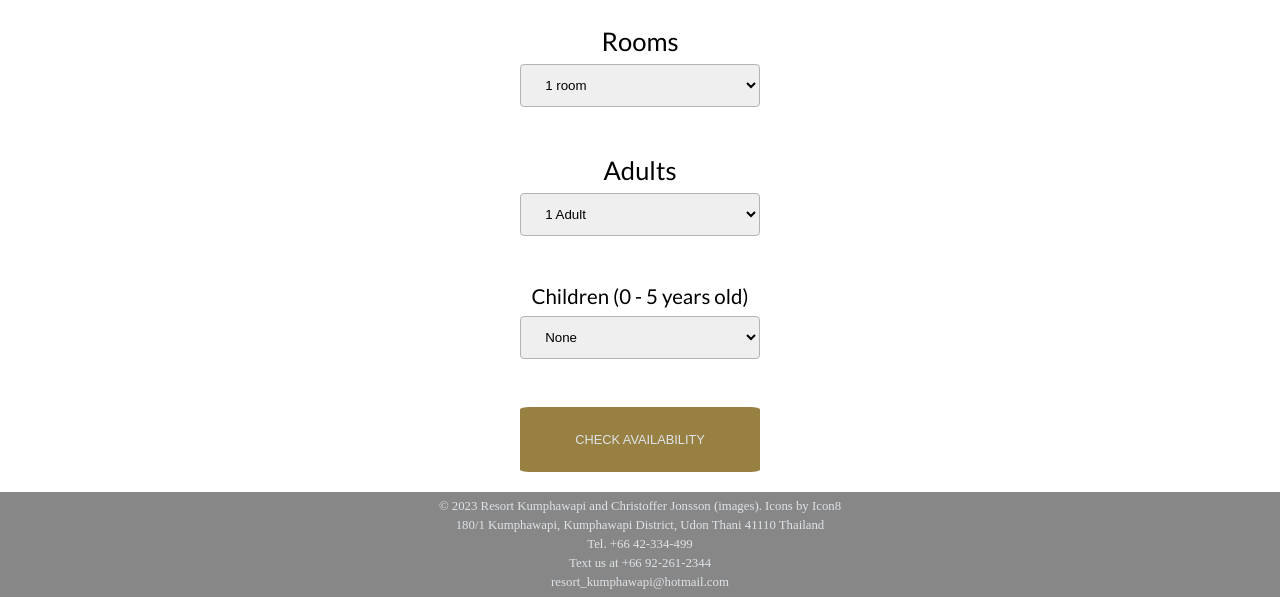
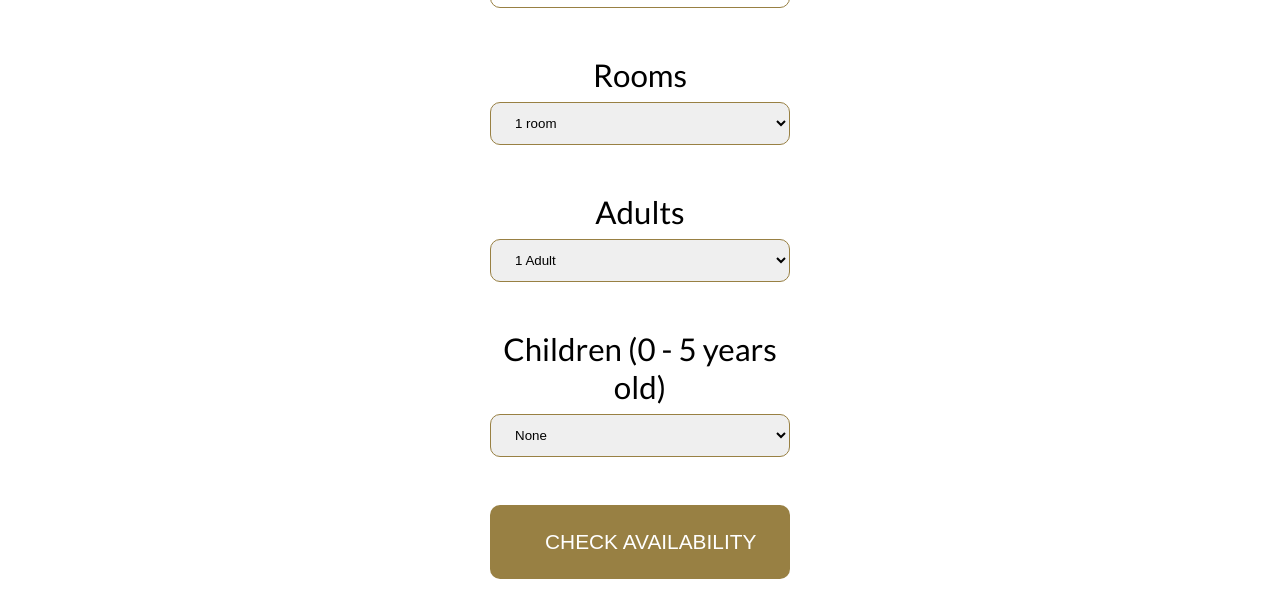
Before and after one commit to schnavzer480/resort, a plain HTML site: page booking.html in a window 1280 px wide. Shown: the part 807-1404 px from the top of the page. Drawn offline with Linux system fonts and the light colour scheme.

Commit message:
replace vw w rem & b-rad % w 10px

```diff
--- a/css/booking.css
+++ b/css/booking.css
@@ -6,15 +6,26 @@
     box-sizing: border-box;
 }
 
+:root{
+    font-size: 65.2%;
+    font: lato, sans-serif;
+    --white: #ffffff;
+    --gold: rgb(152, 128, 67);
+    --hover: rgb(209, 191, 147);
+    --blue: rgb(22, 87, 141);
+    --red: rgb(152, 67, 85);
+}
+
 header, section, footer, aside, nav, article, figure {
     display: block;
+    margin: 0;
+    padding: 0;
 }
-
 
 body{
     display: flex;
     flex-direction: column;
-    background-color: white;
+    background-color: var(--white);
 }
 
 
@@ -26,18 +37,17 @@ body{
     height: auto;
     padding: 5px;
     font-family: lato, arial, sans-serif;
-    font-size: 5vw;
-    background-color: rgb(152, 128, 67);
-    /*background-color: rgb(146, 112, 24); GAMMAL FÄRG FOR REFERENCE*/
+    font-size: 3rem;
     text-transform: uppercase;
+    background-color: var(--gold);
 }
 
 .icon{
     width: 45px;
     height: 5px;
-    background-color: rgb(222, 227, 231);
+    background-color: var(--white);
     margin: 6px;
-    border-radius: 3%;
+    border-radius: 10px;
 }
 
 li{
@@ -46,16 +56,16 @@ li{
 }
 
 a:link{
-    color: rgb(222, 227, 231);
+    color: var(--white);
     text-decoration: none;
 }
 
 a:visited{
-    color: rgb(22, 87, 141);
+    color: var(--blue);
 }
 
 a:hover{
-    color: rgb(209, 191, 147);
+    color: var(--hover);
     font-style: italic;
 }
 
@@ -66,7 +76,7 @@ a:hover{
     min-width: 100%;
     padding: 20px 16px;
     z-index: 1;
-    background-color: rgb(152, 128, 67);
+    background-color: var(--gold);
 }
 
 .dropdown:hover .dropdown-list {
@@ -104,8 +114,8 @@ fieldset{
     text-align: center;
     align-items: center;
     border: none;
-    font-family: lato, arial, sans-serif;
-    font-size: 4vw;
+    font-family: lato, sans-serif;
+    font-size: 3rem;
 }
 
 label, input[type="submit"]{
@@ -117,28 +127,27 @@ input, select{
     width: 100%;
     padding: 12px 20px;
     margin: 8px 0;
-    border: 1px solid rgb(179, 179, 179);
-    border-radius: 4px;
+    border: 1px solid var(--gold);
+    border-radius: 10px;
 }
 
 input[type=submit]{
-    background-color: rgb(152, 128, 67);
+    background-color: var(--gold);
     border: none;
-    color: rgb(222, 227, 231);
+    color: var(--white);
     padding: 25px 55px 25px 55px;
     text-decoration: none;
     display: inline-block;
-    font-size: 4vw;
-    border-radius: 4%;
+    font-size: 2rem;
+    border-radius: 10px;
     transition-duration: 0.4s;
     text-transform: uppercase;
     margin-bottom: 20px;
     max-width: 300px;
-    /*max-height: auto;*/
 }
 
 input[type=submit]:hover{
-    color: rgb(209, 191, 147);
+    color: var(--hover);
     cursor: pointer;
 }
 
@@ -152,9 +161,9 @@ footer{
     flex-direction: column;
     justify-content: center;
     align-items: center;
-    padding: 5px 0 5px 0;
+    padding: 10px 0 5px 0;
     line-height: 1.5;
-    font-size: 3vw;
+    font-size: 1rem;
 }
 
 .line{
@@ -168,7 +177,7 @@ footer{
     }
 
     input[type=submit]{
-            font-size: 1vw;
+            font-size: 2rem;
     }
 
     .booking-carousel img{
@@ -178,12 +187,12 @@ footer{
     }
 
     footer{
-        max-height: 200px;
-        font-size: 1vw;
+        max-height: 300px;
+        font-size: 2rem;
     }
 
     .dropdown{
-        font-size: 2vw;
+        font-size: 3rem;
         width: 100%;
         height: auto;
     }
@@ -197,7 +206,7 @@ footer{
 
     .dropdown-list ul{
         display: flex;
-        border-radius: 20px;
+        border-radius: 10px;
     }
 
     .dropdown-list li{
@@ -220,11 +229,11 @@ footer{
     }
 
     fieldset{
-        font-size: 2vw;
+        font-size: 3rem;
         width: 50%;
     }
 
     .children{
-        font-size: 1.6vw;
+        font-size: 3rem;
     }
 }
--- a/css/style.css
+++ b/css/style.css
@@ -233,12 +233,8 @@ footer{
 }
 
 @media screen and (min-width: 900px) {
-    /*.booking-btn button{
-        font-size: 2vw;
-    }*/
-
     input[type=submit]{
-        font-size: 1vw;
+        font-size: 2rem;
 }
 
     .link-btn{
```
